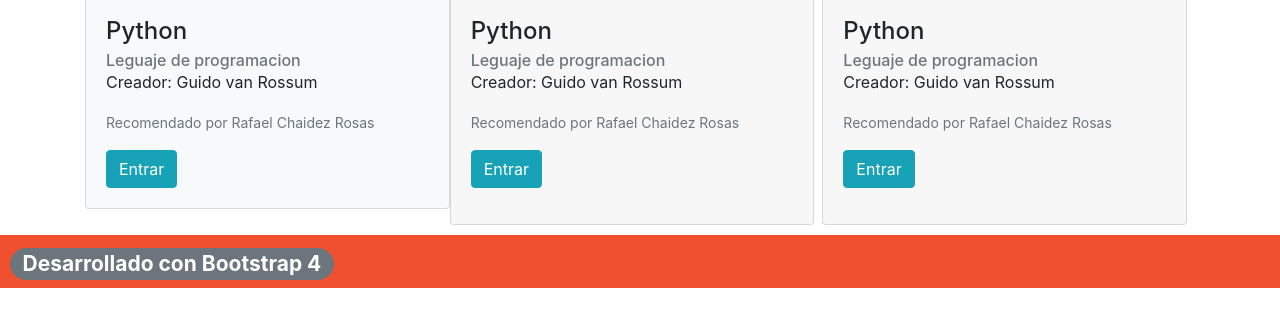
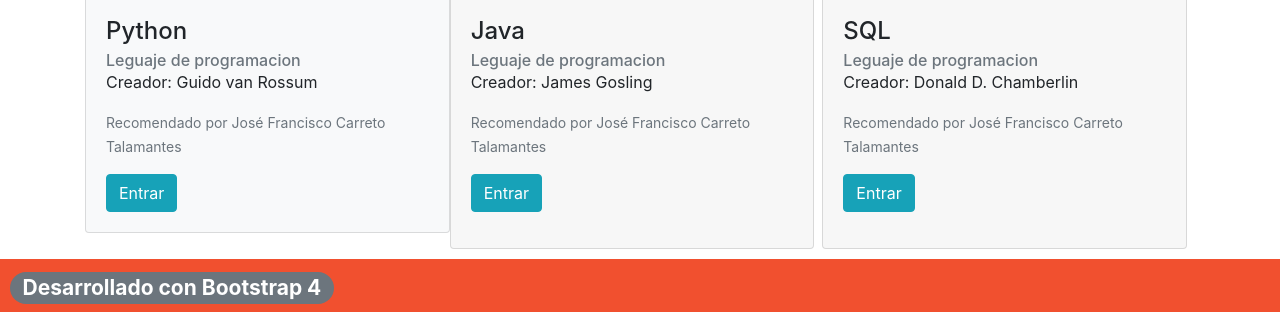
Before and after one commit to FcoCarreto/web-FcoCarreto, a plain HTML site: page index.html in a window 1280 px wide. Shown: the part 758-1070 px from the top of the page. Before the commit the page ends 1046 px from the top, so only its background shows below. Drawn offline with nearby package versions, Linux system fonts and the light colour scheme.

Commit message:
Se agrego tarjeta de Java y SQL

```diff
--- a/index.html
+++ b/index.html
@@ -89,32 +89,32 @@
                   <h4 class="card-title" data-toggle="tooltip" data-placement="top" title="Es gratis, Open source">Python</h4>
                   <h6 class="card-subtitle text-muted">Leguaje de programacion</h6>
                   <p class="card-text">Creador: Guido van Rossum</p>
-                  <p class="card-text"><small class="text-muted">Recomendado por Rafael Chaidez Rosas</small></p>
+                  <p class="card-text"><small class="text-muted">Recomendado por José Francisco Carreto Talamantes</small></p>
                   <a href="https://www.python.org/" target="_blank" class="btn btn-info" role="button" aria-pressed="true">Entrar</a>
                 </div>
               </div>
 
               <div class="card card-lenguaje d-flex flex-column justify-content-between mr-2">
                 <div class="card-header"><i class="bi bi-star-fill"></i></div>
-                  <img src="https://upload.wikimedia.org/wikipedia/commons/thumb/c/c3/Python-logo-notext.svg/1200px-Python-logo-notext.svg.png" class="card-img-top" alt="Responsive image">
+                  <img src="https://i.blogs.es/53044d/java/1366_521.jpg" class="card-img-top" alt="Responsive image">
                 <div class="card-body">
-                  <h4 class="card-title" data-toggle="tooltip" data-placement="top" title="Es gratis, Open source">Python</h4>
+                  <h4 class="card-title" data-toggle="tooltip" data-placement="top" title="Es gratis, Open source">Java</h4>
                   <h6 class="card-subtitle text-muted">Leguaje de programacion</h6>
-                  <p class="card-text">Creador: Guido van Rossum</p>
-                  <p class="card-text"><small class="text-muted">Recomendado por Rafael Chaidez Rosas</small></p>
-                  <a href="https://www.python.org/" target="_blank" class="btn btn-info" role="button" aria-pressed="true">Entrar</a>
+                  <p class="card-text">Creador: James Gosling</p>
+                  <p class="card-text"><small class="text-muted">Recomendado por José Francisco Carreto Talamantes</small></p>
+                  <a href="https://www.java.com/es/" target="_blank" class="btn btn-info" role="button" aria-pressed="true">Entrar</a>
                 </div>
               </div>
 
               <div class="card card-lenguaje d-flex flex-column justify-content-between mr-2">
                 <div class="card-header"><i class="bi bi-star-fill"></i></div>
-                  <img src="https://upload.wikimedia.org/wikipedia/commons/thumb/c/c3/Python-logo-notext.svg/1200px-Python-logo-notext.svg.png" class="card-img-top" alt="Responsive image">
+                  <img src="https://www.certus.edu.pe/blog/wp-content/uploads/2021/06/que-es-sql-todo-debes-saber-lenguaje-1200x720.jpg" class="card-img-top" alt="Responsive image">
                 <div class="card-body">
-                  <h4 class="card-title" data-toggle="tooltip" data-placement="top" title="Es gratis, Open source">Python</h4>
+                  <h4 class="card-title" data-toggle="tooltip" data-placement="top" title="Es gratis, Open source">SQL</h4>
                   <h6 class="card-subtitle text-muted">Leguaje de programacion</h6>
-                  <p class="card-text">Creador: Guido van Rossum</p>
-                  <p class="card-text"><small class="text-muted">Recomendado por Rafael Chaidez Rosas</small></p>
-                  <a href="https://www.python.org/" target="_blank" class="btn btn-info" role="button" aria-pressed="true">Entrar</a>
+                  <p class="card-text">Creador: Donald D. Chamberlin</p>
+                  <p class="card-text"><small class="text-muted">Recomendado por José Francisco Carreto Talamantes</small></p>
+                  <a href="https://www.oracle.com/mx/database/technologies/appdev/sql.html" target="_blank" class="btn btn-info" role="button" aria-pressed="true">Entrar</a>
                 </div>
               </div>
 
```
